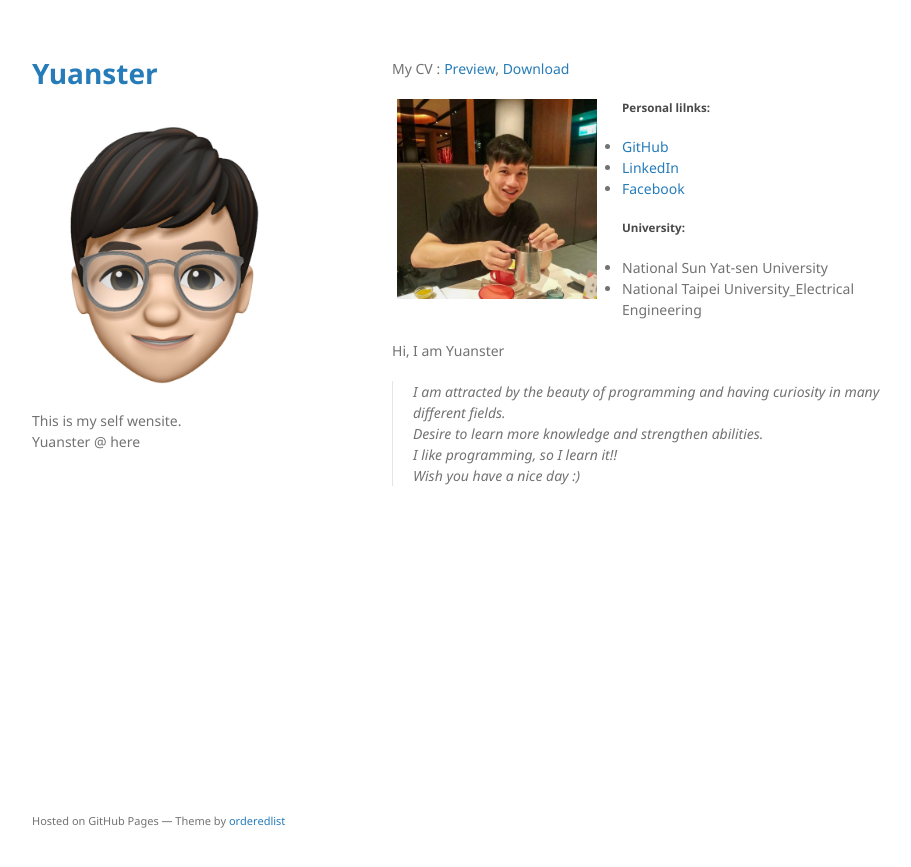
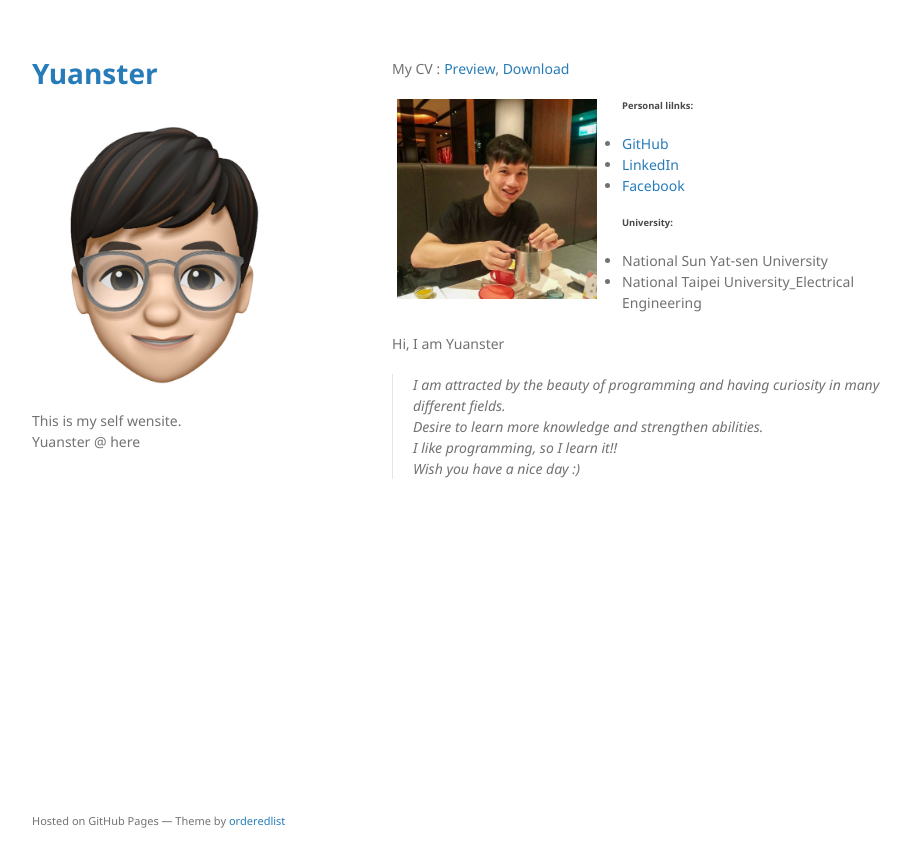
Before and after one commit to YaoyuanHsu/YaoyuanHsu.github.io, a Jekyll site: the page built from index.md, in a window 1280 px wide. Shown: the top 867 px of the page, without its empty margins (178-1089 px from the left). Built offline with Jekyll 4.4.1, drawn with Linux system fonts in a browser that asks for light colours.

Commit message:
Change header size

```diff
--- a/index.md
+++ b/index.md
@@ -21,13 +21,13 @@ My CV : [Preview](./docs/CV.pdf), <a href="https://github.com/YaoyuanHsu/Yuanste
 
 <div class="image-container">
     <img class="image_left" src="index_profile.jpg" alt="drawing" width="200"/>
-    <h5>Personal lilnks:</h5>
+    <h6>Personal lilnks:</h6>
     <ul>
         <li><a href="https://github.com/YaoyuanHsu" target="_self">GitHub</a></li>
         <li><a href="https://www.linkedin.com/in/yaoyuan-hsu/" target="_self">LinkedIn</a></li>
         <li><a href="https://www.facebook.com/profile.php?id=100000597043596" target="_self">Facebook</a></li>
     </ul>
-    <h5>University:</h5>
+    <h6>University:</h6>
     <ul>
         <li>National Sun Yat-sen University</li><li>National Taipei University_Electrical Engineering</li>
     </ul>
```
